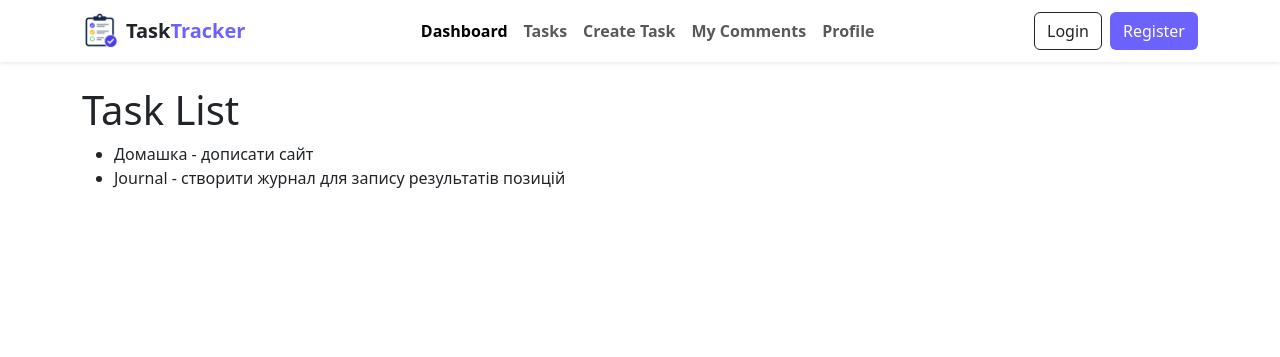
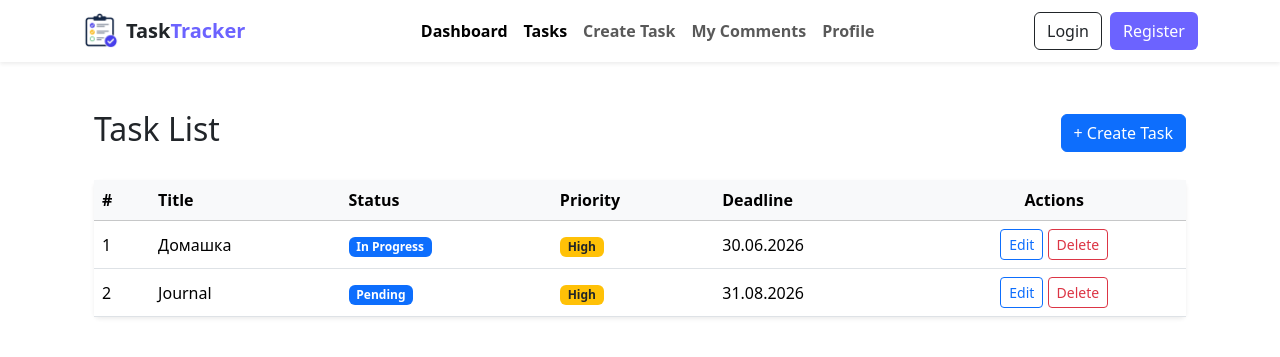
Before and after one commit to Lyubomyrkot/task_trecker, a Django app: page /tasks/ in a window 1280 px wide. Shown: the top 357 px of the page. Run offline with Django 5.2, Linux system fonts and the light colour scheme; data comes from the database, SQL or seed files in the repository; both versions use the stored data as it was after the commit.

Commit message:
додано вивід списку тасків на дашборд та вкладку таск із кнопками видалення та едіту

```diff
--- a/templates/menu.html
+++ b/templates/menu.html
@@ -3,11 +3,7 @@
     <div class="container">
 
         <a class="navbar-brand fw-bold d-flex align-items-center" href="/">
-            <img src="{% static 'img/logo_tracker.png' %}"
-                 alt="Logo"
-                 width="36"
-                 height="36"
-                 class="me-2">
+            <img src="{% static 'img/logo_tracker.png' %}"alt="Logo" width="36" height="36" class="me-2">
             <span class="text-dark">Task</span>
             <span style="color:#6C63FF;">Tracker</span>
         </a>
@@ -26,7 +22,7 @@
                     <a class="nav-link fw-semibold active" href="/">Dashboard</a>
                 </li>
                 <li class="nav-item">
-                    <a class="nav-link fw-semibold" href="tasks/">Tasks</a>
+                    <a class="nav-link fw-semibold active" href="tasks/">Tasks</a>
                 </li>
                 <li class="nav-item">
                     <a class="nav-link fw-semibold" href="#">Create Task</a>
--- a/templates/task_list.html
+++ b/templates/task_list.html
@@ -1,10 +1,63 @@
 {% extends 'base.html' %}
 
 {% block content %}
-    <h1>Task List</h1>
-    <ul>
-        {% for task in tasks %}
-            <li>{{ task.title }} - {{ task.description }}</li>
-        {% endfor %}
-    </ul>
+
+<div class="container py-4">
+    <div class="d-flex justify-content-between align-items-center mb-4">
+        <h2>Task List</h2>
+        <a href="#" class="btn btn-primary">
+            + Create Task
+        </a>
+    </div>
+    <div class="card shadow-sm border-0">
+        <div class="table-responsive">
+            <table class="table table-hover align-middle mb-0">
+                <thead class="table-light">
+                    <tr>
+                        <th>#</th>
+                        <th>Title</th>
+                        <th>Status</th>
+                        <th>Priority</th>
+                        <th>Deadline</th>
+                        <th class="text-center">Actions</th>
+                    </tr>
+                </thead>
+                <tbody>
+                {% for task in tasks %}
+                <tr>
+                    <td>{{ task.id }}</td>
+                    <td>{{ task.title }}</td>
+                    <td>
+                        <span class="badge bg-primary">
+                            {{ task.get_status_display }}
+                        </span>
+                    </td>
+                    <td>
+                        <span class="badge bg-warning text-dark">
+                            {{ task.get_priority_display }}
+                        </span>
+                    </td>
+                    <td>{{ task.deadline|date:"d.m.Y" }}</td>
+                    <td class="text-center">
+                        <a href="#" class="btn btn-sm btn-outline-primary">
+                            Edit
+                        </a>
+                        <a href="#" class="btn btn-sm btn-outline-danger">
+                            Delete
+                        </a>
+                    </td>
+                </tr>
+                {% empty %}
+                <tr>
+                    <td colspan="6" class="text-center py-5">
+                        No tasks yet.
+                    </td>
+                </tr>
+                {% endfor %}
+                </tbody>
+            </table>
+        </div>
+    </div>
+</div>
+
 {% endblock %}
```
Also changed, not shown: templates/dashboard.html (+119 -18 lines), db.sqlite3.
